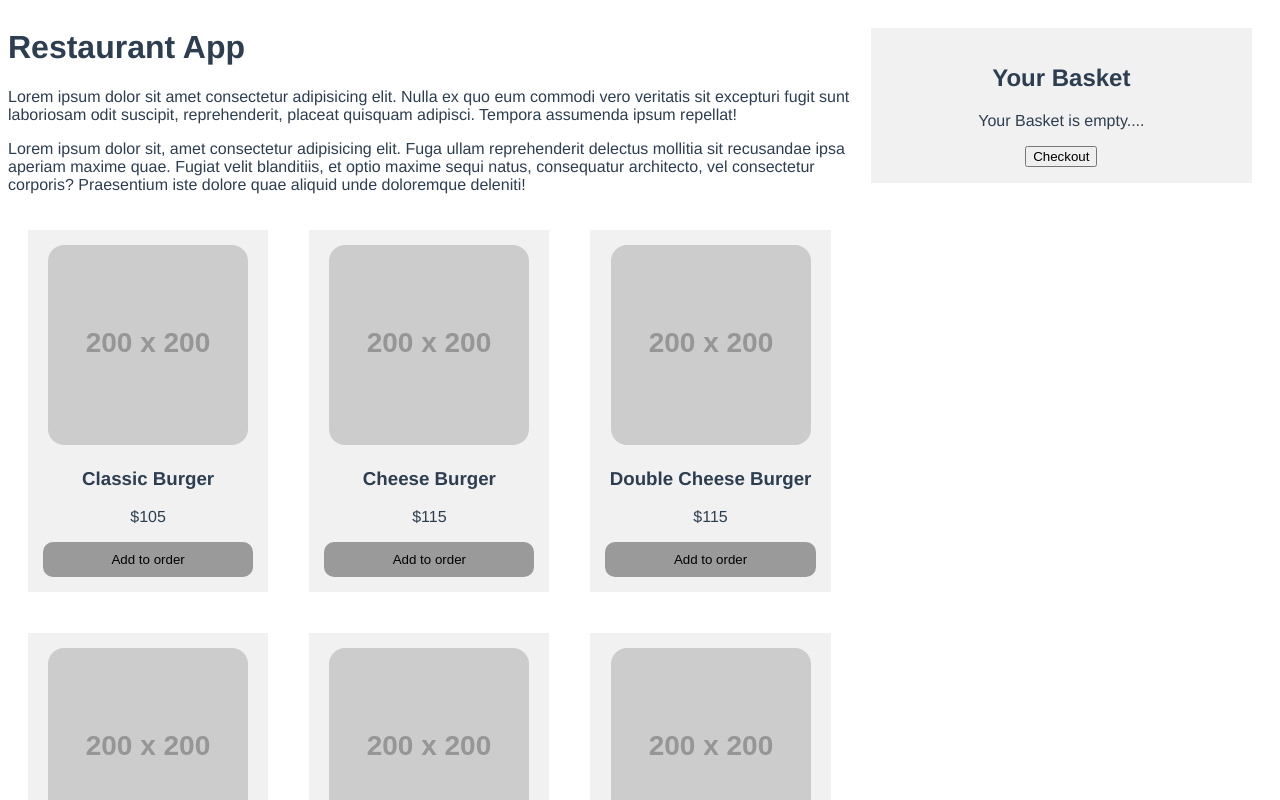
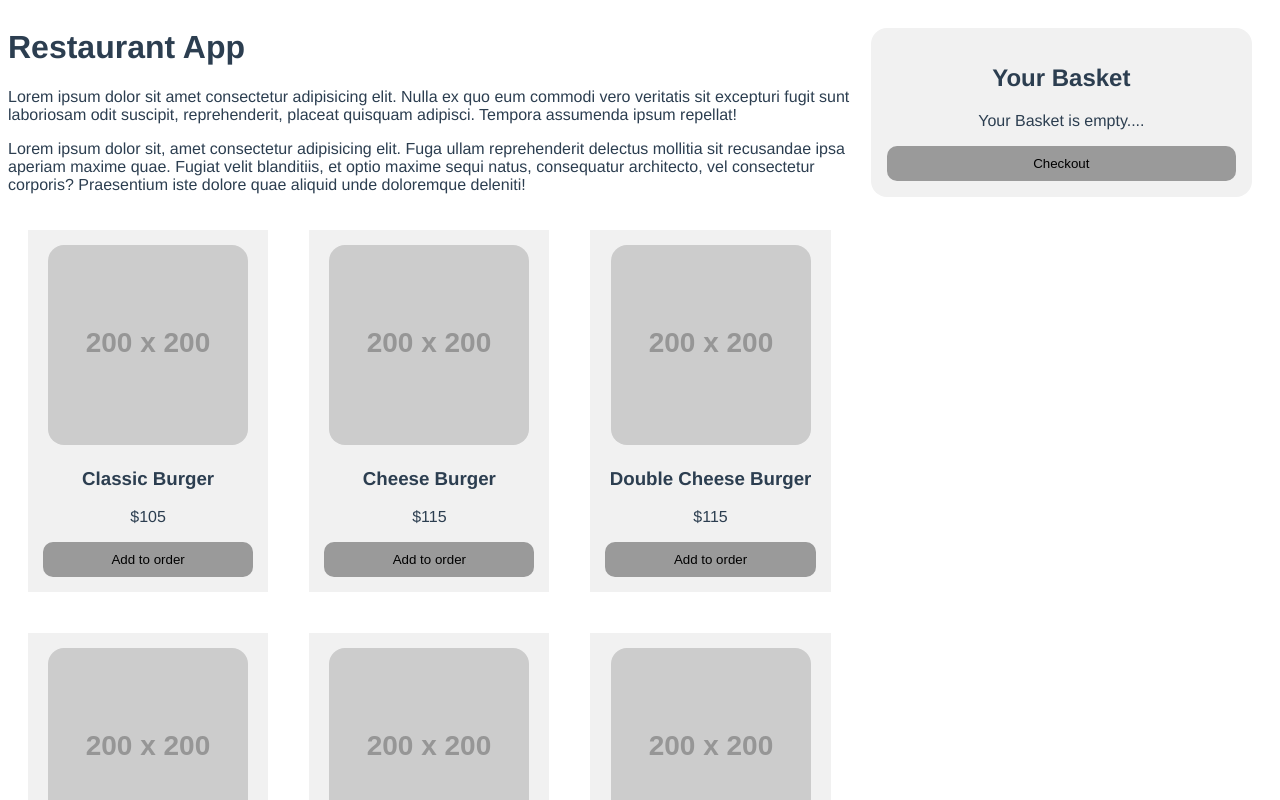
Before and after one commit to michaelromanoo/restaurant-app, a Vue app: page / in a window 1280 px wide. Shown: the top 800 px of the page. Built offline with nearby package versions, Linux system fonts and the light colour scheme.

Commit message:
feat: add mobile first css and fix styling for basket component

```diff
--- a/src/components/Basket.vue
+++ b/src/components/Basket.vue
@@ -14,7 +14,7 @@ export default {
 };
 </script>
 
-<style scoped>
+<style>
 .basket-info {
   flex: 1;
 }
@@ -23,11 +23,22 @@ export default {
   text-align: center;
   background-color: #f1f1f1;
   margin: 20px;
+  border-radius: 1rem;
 }
+@media (min-width: 768px) {
+  .basket-card {
+    padding: 16px;
+    text-align: center;
+    background-color: #f1f1f1;
+    margin: 20px;
+  }
 
-.baket-btn {
-  width: 100%;
-  padding: 10px;
-  border-radius: 10px;
+  .basket-btn {
+    width: 100%;
+    padding: 10px;
+    border-radius: 10px;
+    background-color: #9a9a9a;
+    border: none;
+  }
 }
 </style>
```
